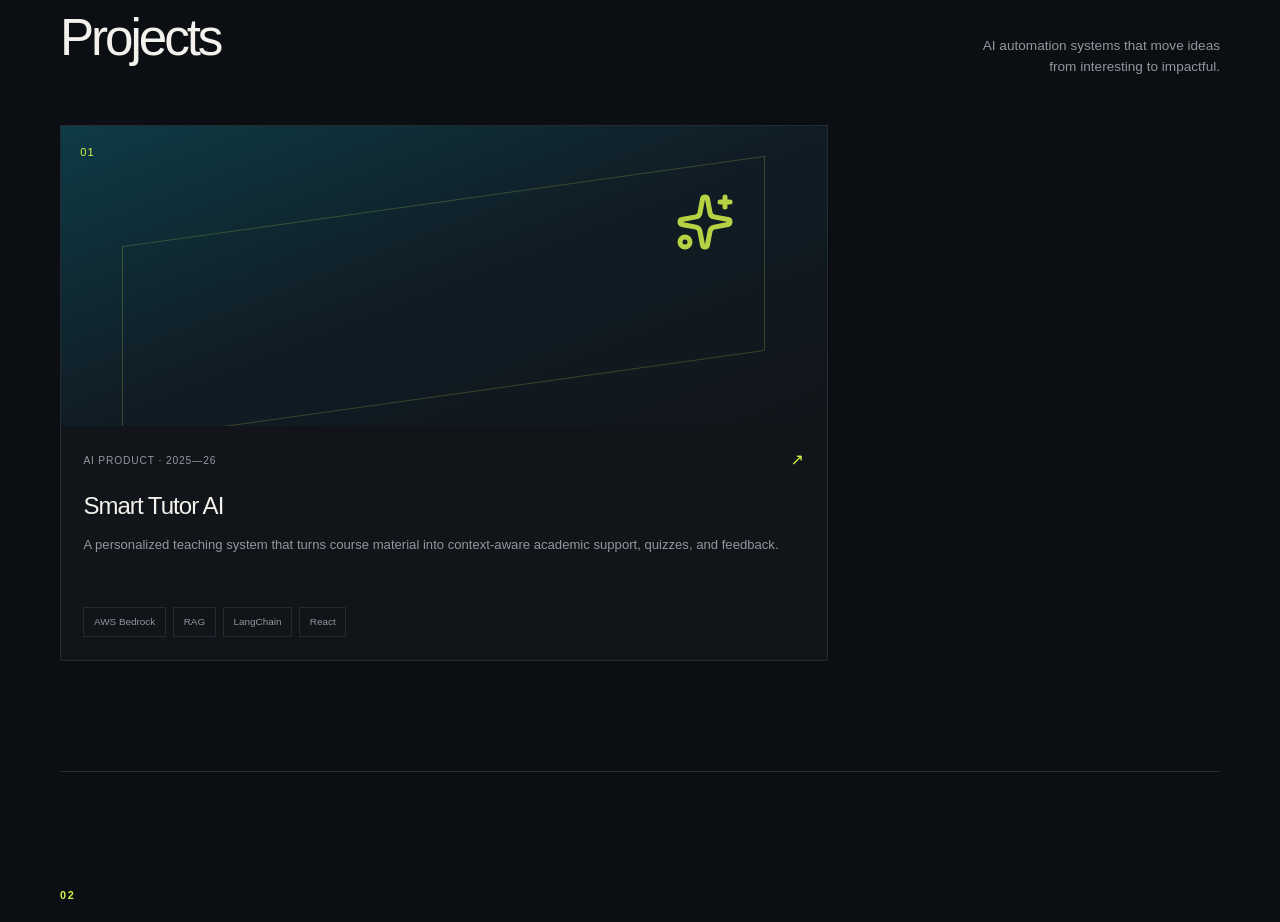
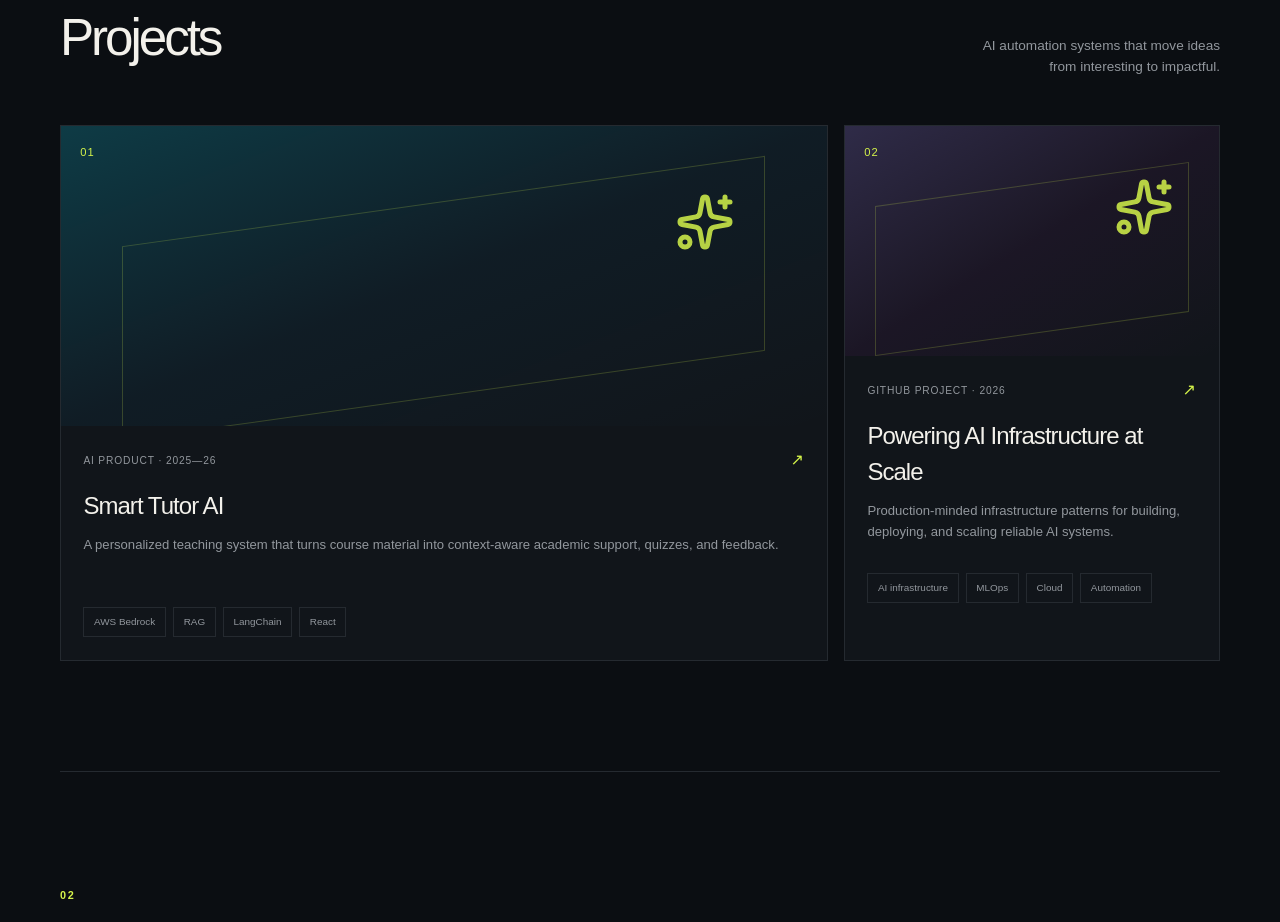
Before and after one commit to liteshperumalla/litesh-perumalla-portfolio, a Next.js app: page / in a window 1280 px wide. Shown: the part 1100-2022 px from the top of the page. Built offline with nearby package versions, Linux system fonts and the light colour scheme.

Commit message:
feat: add new project and update project link handling in page.tsx

```diff
--- a/app/page.tsx
+++ b/app/page.tsx
@@ -11,7 +11,8 @@ const experiences = [
 ]
 
 const projects = [
-  { number: '01', title: 'Smart Tutor AI', type: 'AI product · 2025—26', description: 'A personalized teaching system that turns course material into context-aware academic support, quizzes, and feedback.', tags: ['AWS Bedrock', 'RAG', 'LangChain', 'React'], accent: 'from-cyan-400/20 via-sky-500/5 to-transparent' },
+  { number: '01', title: 'Smart Tutor AI', type: 'AI product · 2025—26', description: 'A personalized teaching system that turns course material into context-aware academic support, quizzes, and feedback.', tags: ['AWS Bedrock', 'RAG', 'LangChain', 'React'], accent: 'from-cyan-400/20 via-sky-500/5 to-transparent', href: '' },
+  { number: '02', title: 'Powering AI Infrastructure at Scale', type: 'GitHub project · 2026', description: 'Production-minded infrastructure patterns for building, deploying, and scaling reliable AI systems.', tags: ['AI infrastructure', 'MLOps', 'Cloud', 'Automation'], accent: 'from-violet-400/20 via-fuchsia-500/5 to-transparent', href: 'https://github.com/liteshperumalla/Powering-AI-Infrastructure-at-Scale' },
 ]
 
 const skillGroups = [
@@ -64,7 +65,7 @@ export default function Page() {
         </section>
 
         <section id="work" className="section-shell section-block"><div className="section-heading"><div><span className="section-index">01</span><h2>Projects</h2></div><p>AI automation systems that move ideas<br />from interesting to impactful.</p></div>
-          <div className="projects-grid">{projects.map((project, index) => <motion.article key={project.title} className={`project-card ${index === 0 ? 'project-featured' : ''}`} initial={{ opacity: 0, y: reduceMotion ? 0 : 20 }} whileInView={{ opacity: 1, y: 0 }} viewport={{ once: true, amount: 0.2 }} transition={{ duration: 0.5, delay: index * 0.08 }} whileHover={reduceMotion ? {} : { y: -8 }}><div className={`project-art bg-gradient-to-br ${project.accent}`}><span className="project-number">{project.number}</span><Sparkles className="project-spark" aria-hidden="true" /><div className="art-lines" /></div><div className="project-body"><div className="project-meta"><span>{project.type}</span><span className="project-arrow">↗</span></div><h3>{project.title}</h3><p>{project.description}</p><div className="tag-row">{project.tags.map(tag => <span key={tag}>{tag}</span>)}</div></div></motion.article>)}</div>
+          <div className="projects-grid">{projects.map((project, index) => <motion.article key={project.title} className={`project-card ${index === 0 ? 'project-featured' : ''}`} initial={{ opacity: 0, y: reduceMotion ? 0 : 20 }} whileInView={{ opacity: 1, y: 0 }} viewport={{ once: true, amount: 0.2 }} transition={{ duration: 0.5, delay: index * 0.08 }} whileHover={reduceMotion ? {} : { y: -8 }}><a className="project-link" href={project.href || undefined} target={project.href ? '_blank' : undefined} rel={project.href ? 'noreferrer' : undefined} aria-label={project.href ? `View ${project.title} on GitHub` : undefined}><div className={`project-art bg-gradient-to-br ${project.accent}`}><span className="project-number">{project.number}</span><Sparkles className="project-spark" aria-hidden="true" /><div className="art-lines" /></div><div className="project-body"><div className="project-meta"><span>{project.type}</span><span className="project-arrow">↗</span></div><h3>{project.title}</h3><p>{project.description}</p><div className="tag-row">{project.tags.map(tag => <span key={tag}>{tag}</span>)}</div></div></a></motion.article>)}</div>
         </section>
 
         <section id="experience" className="section-shell section-block experience-section"><div className="section-heading"><div><span className="section-index">02</span><h2>Experience</h2></div><p>Learning in public.<br />Shipping with purpose.</p></div><div className="timeline">{experiences.map((item, index) => <motion.article key={item.company} className="timeline-item" initial={{ opacity: 0, x: reduceMotion ? 0 : -15 }} whileInView={{ opacity: 1, x: 0 }} viewport={{ once: true }} transition={{ duration: 0.45, delay: index * 0.12 }}><div className="timeline-marker"><span>{String(index + 1).padStart(2, '0')}</span></div><div className="timeline-content"><div className="timeline-top"><div><h3>{item.role}</h3><p className="company">{item.company}</p></div><div className="date"><span>{item.date}</span><span>{item.location}</span></div></div><ul>{item.points.map(point => <li key={point}>{point}</li>)}</ul></div></motion.article>)}</div></section>
```
